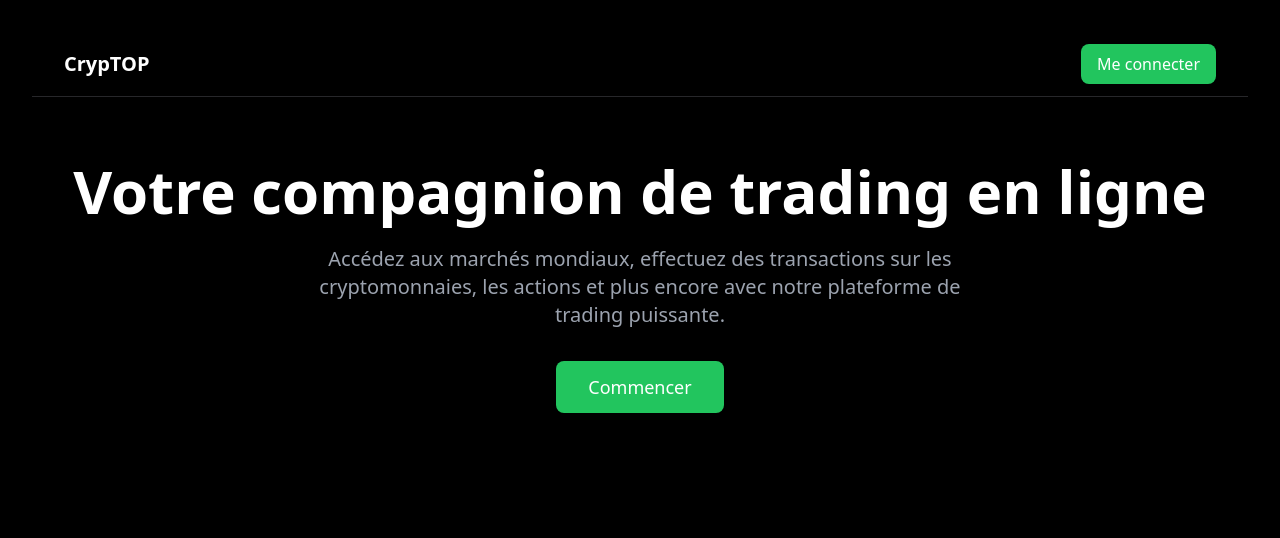
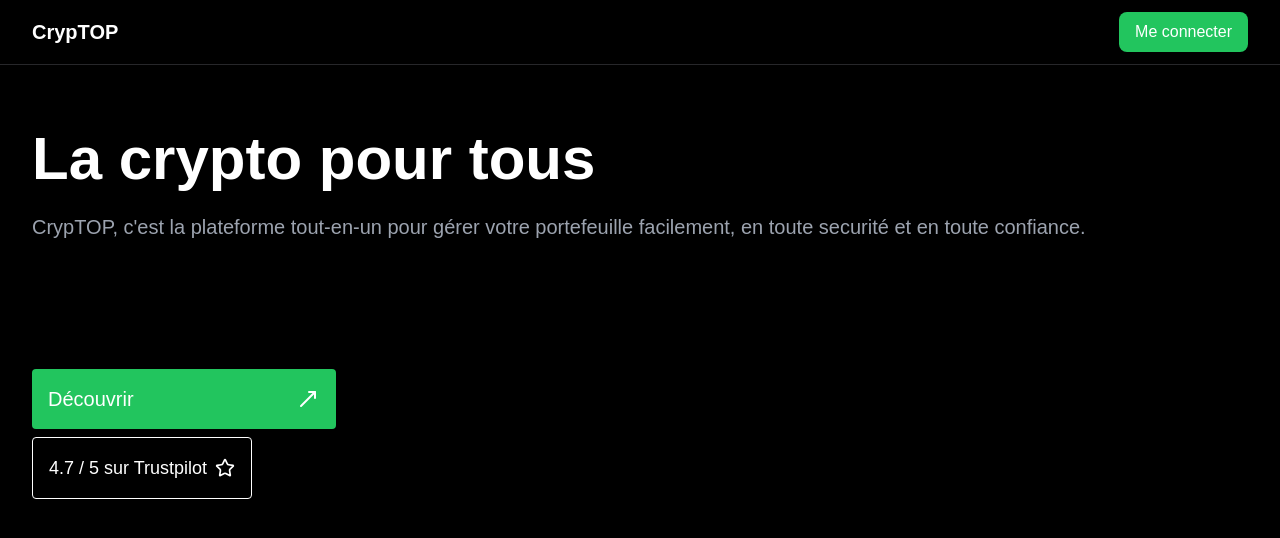
Before and after one commit to LeoLChalot/binance-react, a React (Vite) app: page / in a window 1280 px wide. Shown: the top 538 px of the page. Built offline with nearby package versions, Linux system fonts and the light colour scheme.

Commit message:
ci: adding landing

```diff
--- a/src/App.jsx
+++ b/src/App.jsx
@@ -20,7 +20,7 @@ function AppContent() {
   const { user } = useAuth();
 
   return (
-    <div className="min-h-full min-w-full bg-black">
+    <div className="h-full w-full flex-1">
       <Routes>
         <Route path="/" element={user ? <Navigate to="/dashboard" /> : <Landing />} />
         <Route
@@ -40,7 +40,7 @@ function App() {
   return (
     <Router>
       <AuthProvider>
-        <div className="h-full w-full bg-black">
+        <div className="h-full w-full flex flex-col">
           <AppContent />
         </div>
       </AuthProvider>
--- a/src/components/AuthModal.jsx
+++ b/src/components/AuthModal.jsx
@@ -27,7 +27,7 @@ export default function AuthModal({ isOpen, onClose }) {
 
         const success = isLogin
             ? await login({ email: formData.email, password: formData.password })
-            : await register({ email: formData.email, password: formData.password });
+            : await register({ email: formData.email, password: formData.password, balance: 0, history: [] });
 
         if (success) {
             onClose();
@@ -50,7 +50,7 @@ export default function AuthModal({ isOpen, onClose }) {
 
                 <div className="mb-8">
                     <h2 className="text-2xl font-bold text-white mb-2">
-                        {isLogin ? 'Content de vous revoir' : 'Creer un compte'}
+                        {isLogin ? 'Content de vous revoir' : 'Bienvenue parmi nous'}
                     </h2>
                     <p className="text-gray-400">
                         {isLogin ? 'Continuez votre investissement' : 'Commencez votre investissement'}
@@ -106,7 +106,7 @@ export default function AuthModal({ isOpen, onClose }) {
                         onClick={() => setIsLogin(!isLogin)}
                         className="text-green-500 hover:text-green-400 transition-colors"
                     >
-                        {isLogin ? "Deja un compte ? Connectez-vous" : 'Pas encore de compte ? Inscrivez-vous'}
+                        {isLogin ? "Déja un compte ?" : 'Pas encore de compte ?'}
                     </button>
                 </div>
             </div>
--- a/src/index.css
+++ b/src/index.css
@@ -2,22 +2,27 @@
 @tailwind components;
 @tailwind utilities;
 
-html {
-  height: 100%;
-  background-color: black;
+* {
+  margin: 0;
+  padding: 0;
+  box-sizing: border-box;
+  font-family: 'Poppins', sans-serif;
 }
 
-body {
+html, body {
+  height: 100%;
+  width: 100%;
   margin: 0;
   padding: 0;
-  height: 100%;
-  width: 100%;
   overflow: hidden;
-  background-color: black;
 }
 
 #root {
+  min-height: 100vh;
+  min-width: 100vw;
   height: 100%;
   width: 100%;
-  background-color: black;
+  display: flex;
+  flex-direction: column;
+  padding: 0 !important;
 }
--- a/src/pages/Dashboard.jsx
+++ b/src/pages/Dashboard.jsx
@@ -6,8 +6,11 @@ export default function Dashboard() {
 
     return (
         <div className="min-h-screen bg-black text-white">
-            TEST
+            useContext test <br />
             <button onClick={logout}>Déco</button>
+            <p>{user.email}</p>
+            <p>{user.balance}</p>
+            <p>{user.history}</p>
         </div>
     );
 }
--- a/src/pages/Landing.jsx
+++ b/src/pages/Landing.jsx
@@ -1,12 +1,13 @@
 import React, { useState } from 'react';
 import AuthModal from '../components/AuthModal';
+import { MoveUpRight, Star } from 'lucide-react';
 
 export default function Landing() {
     const [isModalOpen, setIsModalOpen] = useState(false);
 
     return (
-        <div className="h-full w-full bg-black">
-            <nav className="border-b border-zinc-800">
+        <div className="h-full w-full flex flex-col bg-black">
+            <nav className="border-b border-zinc-800 w-full">
                 <div className="max-w-7xl mx-auto px-4 sm:px-6 lg:px-8">
                     <div className="flex justify-between h-16 items-center">
                         <div className="text-white text-xl font-bold">
@@ -23,20 +24,27 @@ export default function Landing() {
                 </div>
             </nav>
 
-            <main className="max-w-7xl mx-auto px-4 sm:px-6 lg:px-8 py-16">
-                <div className="text-center">
+            <main className="flex-1 w-full">
+                <div className="h-full max-w-7xl mx-auto px-4 sm:px-6 lg:px-8 py-16">
+                    <div className="text-left">
                         <h1 className="text-4xl sm:text-6xl font-bold text-white mb-6">
-                        Votre compagnion de trading en ligne
+                            La crypto pour tous
                         </h1>
-                    <p className="text-xl text-gray-400 mb-8 max-w-2xl mx-auto">
-                        Accédez aux marchés mondiaux, effectuez des transactions sur les cryptomonnaies, les actions et plus encore avec notre plateforme de trading puissante.
+                        <p className="text-xl text-gray-400 mb-32">
+                            CrypTOP, c'est la plateforme tout-en-un pour gérer votre portefeuille facilement, en toute securité et en toute confiance.
                         </p>
                         <button
                             onClick={() => setIsModalOpen(true)}
-                        className="bg-green-500 text-white px-8 py-3 rounded-lg text-lg font-medium hover:bg-green-600 transition-colors"
+                            className="bg-green-500 text-white px-4 py-4 rounded hover:bg-green-600 transition-colors flex items-center justify-between gap-x-16 w-1/4"
                         >
-                        Commencer
+                            <p className="font-light text-xl">Découvrir</p>
+                            <MoveUpRight size={24}/>
                         </button>
+                        <div className=' border-white border py-4 px-4 w-fit text-white rounded flex items-center gap-x-2 w-1/4 justify-between mt-2'>
+                            <p className="font-light text-lg">4.7 / 5 sur Trustpilot</p>
+                            <Star size={20} />
+                        </div>
+                    </div>
                 </div>
             </main>
 
--- a/tailwind.config.js
+++ b/tailwind.config.js
@@ -1,10 +1,15 @@
 /** @type {import('tailwindcss').Config} */
 module.exports = {
   content: [
-    "./src/**/*.{js,jsx,ts,tsx}",
+    "./index.html",
+    "./src/**/*.{js,ts,jsx,tsx}",
   ],
   theme: {
-    extend: {},
+    extend: {
+      fontFamily: {
+        sans: ['Poppins', 'sans-serif'],
+      },
+    },
   },
   plugins: [],
 }
```
Lines whose indentation alone changed are shown as unchanged.
